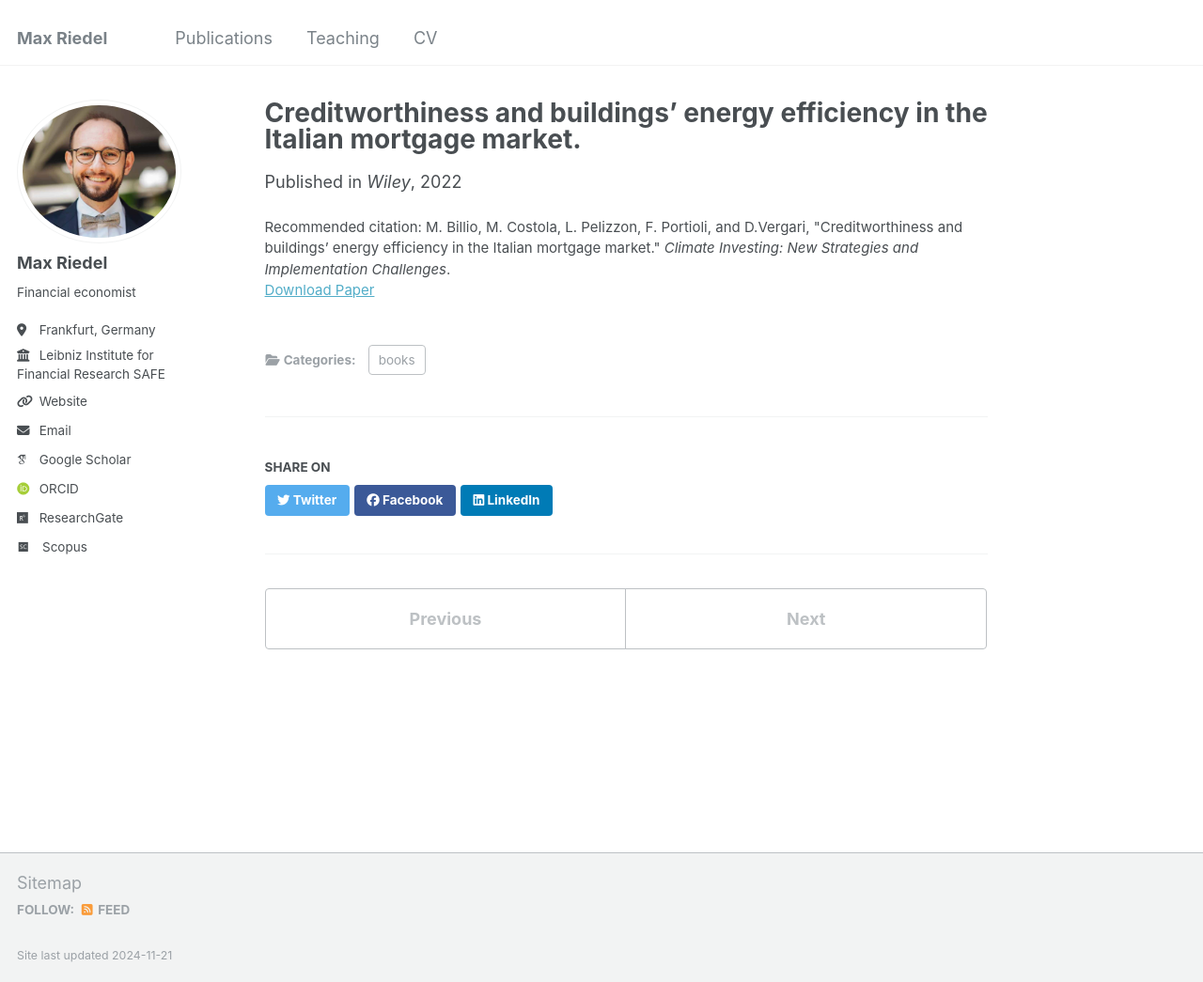
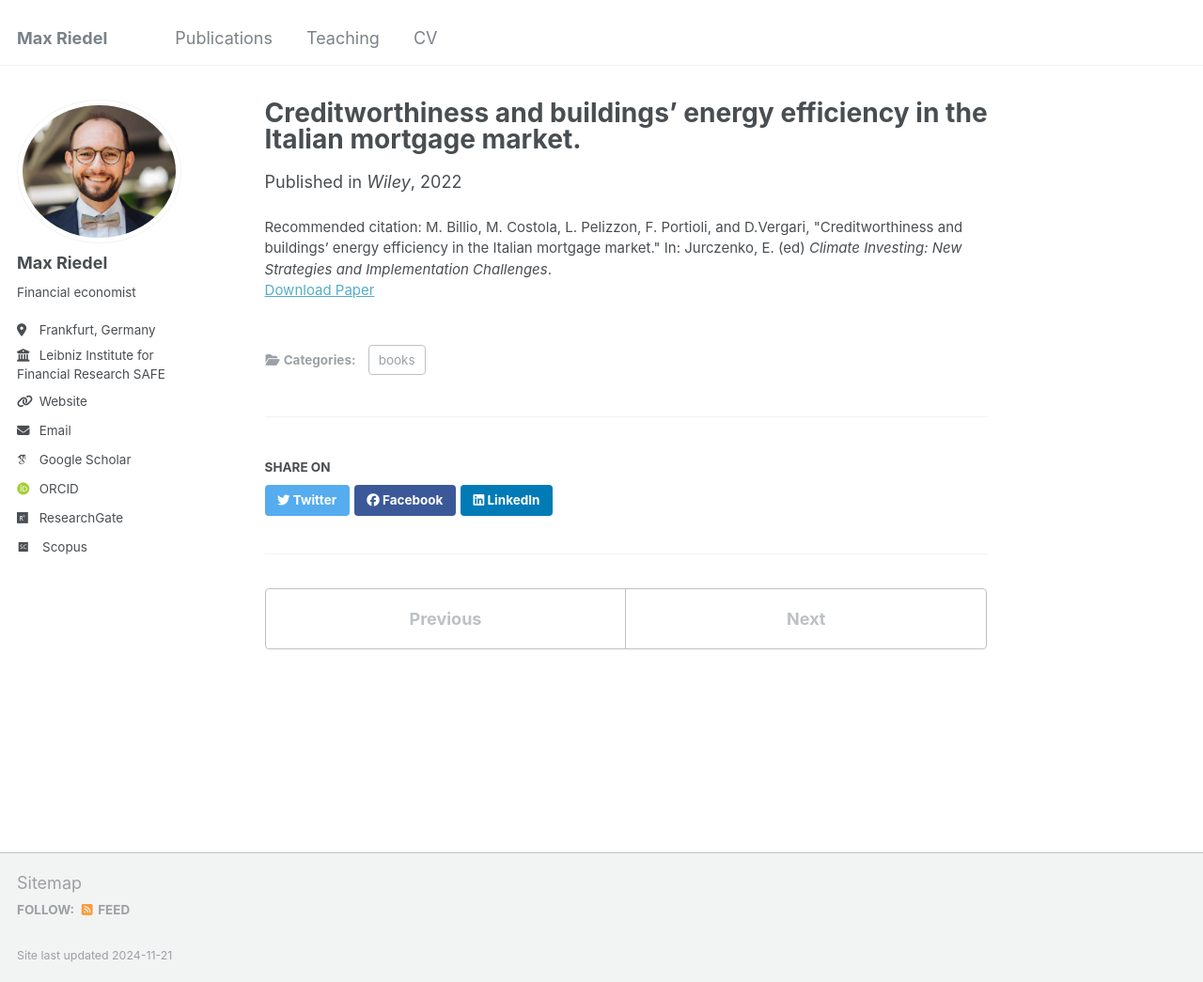
Before and after one commit to max-riedel-phd/max-riedel-phd.github.io, a Jekyll site: the page built from _publications/2022-12-16-Wiley.md, in a window 1280 px wide and 1045 px high. Shown: the whole window at 94% size. Built offline with Jekyll 4.4.1, drawn with Linux system fonts in a browser that asks for light colours; some web fonts are replaced.

Commit message:
Update 2022-12-16-Wiley.md

```diff
--- a/_publications/2022-12-16-Wiley.md
+++ b/_publications/2022-12-16-Wiley.md
@@ -8,5 +8,5 @@ date: 2022-12-16
 venue: 'Wiley'
 slidesurl: #'http://academicpages.github.io/files/slides3.pdf'
 paperurl: 'https://doi.org/10.1002/9781394192373.ch13'
-citation: 'M. Billio, M. Costola, L. Pelizzon, F. Portioli, and D.Vergari, &quot;Creditworthiness and buildings’ energy efficiency in the Italian mortgage market.&quot; <i>Climate Investing: New Strategies and Implementation Challenges</i>.'
+citation: 'M. Billio, M. Costola, L. Pelizzon, F. Portioli, and D.Vergari, &quot;Creditworthiness and buildings’ energy efficiency in the Italian mortgage market.&quot; In: Jurczenko, E. (ed)  <i>Climate Investing: New Strategies and Implementation Challenges</i>.'
 ---
```
